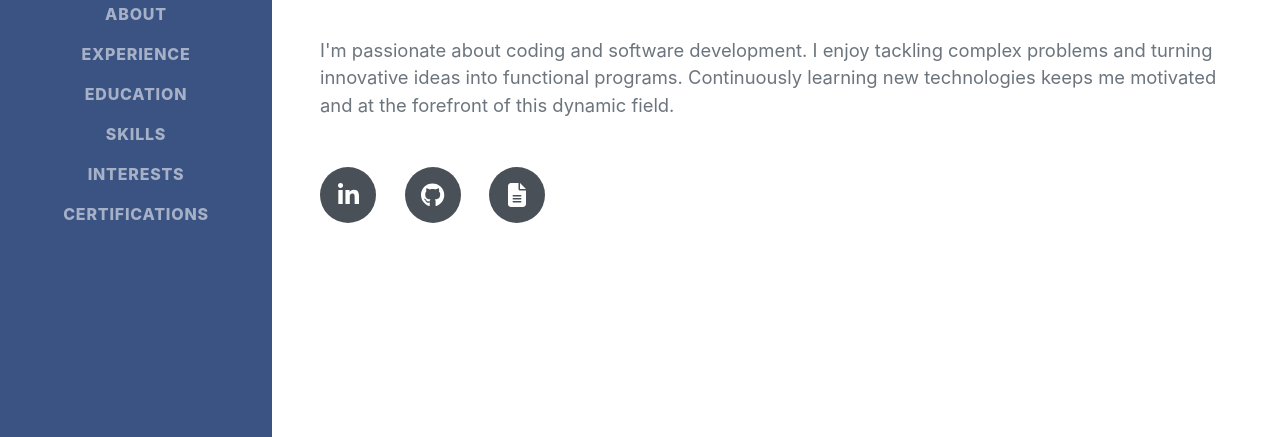
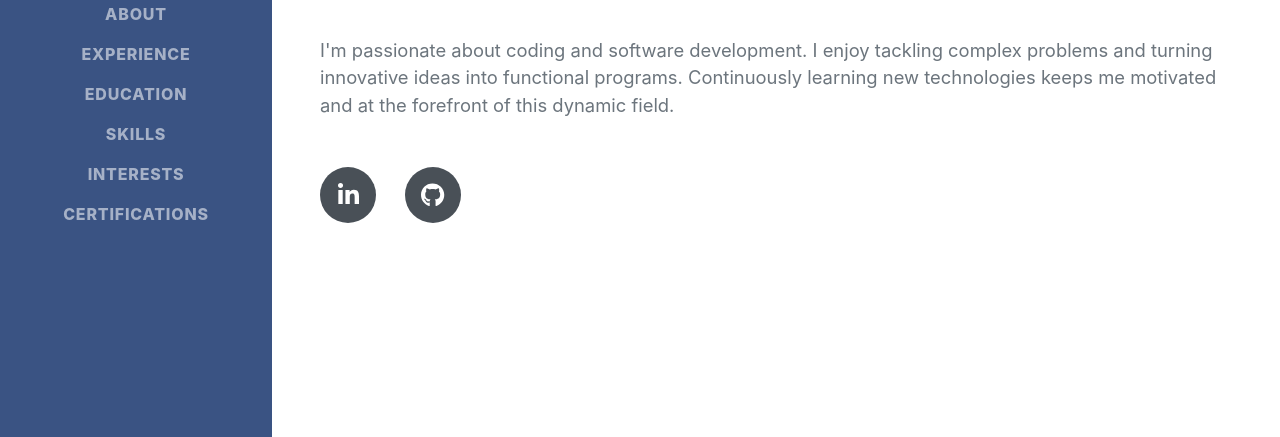
Before and after one commit to ahussein0/ahussein0.github.io, a plain HTML site: page index.html in a window 1280 px wide. Shown: the part 360-797 px from the top of the page. Drawn offline with Linux system fonts and the light colour scheme; some packages are replaced by stand-ins of ours; files that its build step writes are made by us from their sources; a script that the page names is missing; a web font is replaced by a local one.

Commit message:
Update index.html

```diff
--- a/index.html
+++ b/index.html
@@ -82,7 +82,6 @@
                     <div class="social-icons">
                         <a class="social-icon" href="https://www.linkedin.com/in/anas-hussein1/" target="_blank"><i class="fab fa-linkedin-in"></i></a>
                         <a class="social-icon" href="https://github.com/ahussein0" target="_blank"><i class="fab fa-github"></i></a>
-                        <a class="social-icon" href="https://drive.google.com/file/d/1ixqoottHlP8WFpbpT_E9ZU6Zzfpo9mnE/view?usp=sharing" target="_blank"><i class="fas fa-file-alt"></i></a>
                     </div>
                 </div>
             </section>
```
